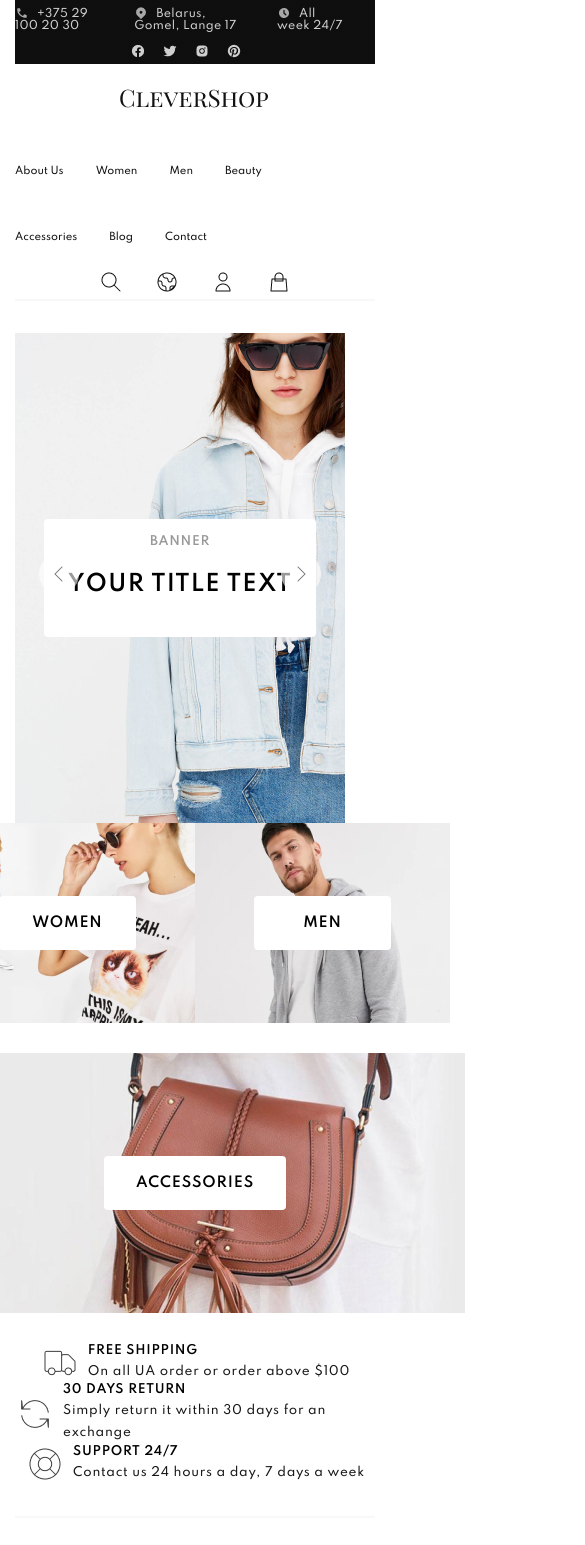
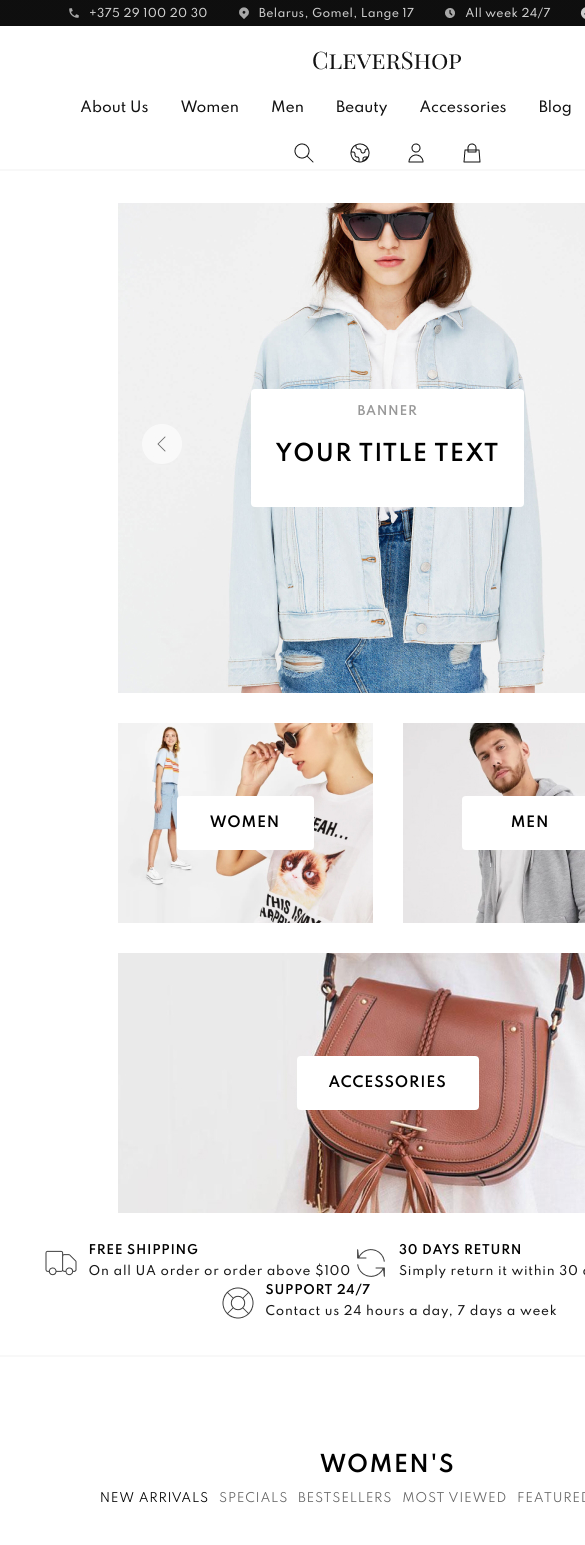
Before and after one commit to svetrima/training-shop, a React (Create React App) app: page /men in a window 390 px wide. Shown: the top 1545 px of the page, 585 px wide, since content can reach past the window. Built offline with nearby package versions, Linux system fonts and the light colour scheme.

Commit message:
fix: fix adaptive

```diff
--- a/src/Components/Blog/Blog.js
+++ b/src/Components/Blog/Blog.js
@@ -5,7 +5,8 @@ import '../../index.css';
 
 function Blog() {
     return (
-        <div className='blog wrapper'>
+        <div className='wrapper'>
+            <div className='blog'>
                 <div className='blog_header'>
                     <h2>Latest from blog</h2>
                     <span>see all</span>
@@ -30,9 +31,9 @@ function Blog() {
                         </div>
                     </div>
                 </div>
-        </div>);
-
-
+            </div>
+        </div>
+    );
 }
 
 export default Blog
--- a/src/Components/Footer/Footer.js
+++ b/src/Components/Footer/Footer.js
@@ -40,7 +40,8 @@ function Footer() {
                 </div>
             </div>
             <div className='footer_nav'>
-                <div className='layouts-4-columns wrapper'>
+                <div className='wrapper'>
+                <div className='layouts-4-columns'>
                     <div className='categories_links links'>
                         <h3>Categories</h3>
                         <ul className='links_list'>
@@ -74,6 +75,7 @@ function Footer() {
                         </ul>
                     </div>
                 </div>
+                </div>
             </div>
 
             <div className='footer_bottom wrapper'>
--- a/src/Components/Header/Header.css
+++ b/src/Components/Header/Header.css
@@ -150,7 +150,7 @@ header p {
 
 /***MEDIA***/
 /*media---1300рх до 768рх*/
-@media screen and (min-width:991px) and (max-width:1216px) {
+/*@media screen and (min-width:991px) and (max-width:1216px) {
     .description_block__content:not(:last-child) {
         margin-bottom: 32px;
     }
@@ -166,7 +166,7 @@ header p {
 }
 
 /*990*/
-@media screen and (min-width:500px) and (max-width:990px) {
+/*@media screen and (min-width:500px) and (max-width:990px) {
     .sub_block__women {
         margin-right: 30px;
     }
@@ -180,4 +180,19 @@ header p {
         margin-bottom: 30px;
         margin-right: 20px;
     }
+}*/
+
+/*375*/
+
+@media screen and (min-width:375px) and (max-width:1109px){
+    .main_block {
+        margin-right: 0;
+        margin-bottom: 30px;
+    }
+    .sub_block__women {
+        margin-right: 30px;
+    }
 }
+@media screen and (min-width:375px) and (max-width:767px){
+
+}
--- a/src/Components/List/List.css
+++ b/src/Components/List/List.css
@@ -88,7 +88,7 @@
 }
 
 /*990*/
-@media screen and (min-width:791px) and (max-width:990px) {
+/*@media screen and (min-width:791px) and (max-width:990px) {
     .cards .layouts-2-columns {
         justify-content: space-around;
     }
@@ -96,7 +96,7 @@
 }
 
 /*790*/
-@media screen and (min-width:360px) and (max-width:790px) {
+/*@media screen and (min-width:360px) and (max-width:790px) {
     .cards .layouts-2-columns {
         display: block;
     }
@@ -104,4 +104,10 @@
     .cards_title {
         margin-bottom: 20px;
     }
+}*/
+
+@media screen and (min-width:768px) and (max-width:1109px){
+    .cards .layouts-2-columns {
+        justify-content: space-around;
+    }
 }
--- a/src/Components/Navbar/Navbar.css
+++ b/src/Components/Navbar/Navbar.css
@@ -75,14 +75,14 @@ header {
 
 /***MEDIA***/
 /*media---1300рх до 768рх*/
-@media screen and (min-width:991px) and (max-width:1090px) {
+/*@media screen and (min-width:991px) and (max-width:1090px) {
     .wrapper {
         width: 900px;
     }
 }
 
 /*620*/
-@media screen and (min-width:360px) and (max-width:620px) {
+/*@media screen and (min-width:360px) and (max-width:620px) {
 
     li,
     .menu-item {
@@ -91,4 +91,10 @@ header {
     .bars_item{
         flex-wrap: wrap;
     }
+}*/
+
+@media screen and (min-width:375px) and (max-width:767px){
+    .logo{
+        padding-bottom:0;
+    }
 }
--- a/src/Components/News/News.css
+++ b/src/Components/News/News.css
@@ -69,15 +69,19 @@ p {
 }
 
 /*790*/
-@media screen and (min-width:360px) and (max-width:887px) {
+/*@media screen and (min-width:360px) and (max-width:887px) {
+
+}
+
+/*617*/
+/*@media screen and (min-width:360px) and (max-width:617px) {
+    .news_block {
+        width: 360px;
+    }
+}*/
+
+@media screen and (min-width:375px) and (max-width:1109px){
     .news_block__season {
         margin-bottom: 20px;
     }
 }
-
-/*617*/
-@media screen and (min-width:360px) and (max-width:617px) {
-    .news_block {
-        width: 360px;
-    }
-}
--- a/src/Components/News/News.js
+++ b/src/Components/News/News.js
@@ -5,7 +5,8 @@ import '../Header/Header.css'
 
 function News() {
     return (
-        <div className='news_block wrapper layouts-2-columns'>
+        <div className='wrapper'>
+            <div className='news_block layouts-2-columns'>
                 <div className='news_block__season'>
                     <div className='news_block__banner banner'>
                         <h3>New Season</h3>
@@ -19,6 +20,7 @@ function News() {
                     </div>
                 </div>
             </div>
+        </div>
     );
 
 }
--- a/src/Components/Special/Special.js
+++ b/src/Components/Special/Special.js
@@ -5,16 +5,19 @@ import '../../index.css';
 
 function Special() {
     return (
-        <div className='special wrapper'>
+        <div className='wrapper'>
+            <div className='special'>
                 <div className='offer'>
                     <h3>Special Offer</h3>
                     <p>Subscribe And <span className='sales'>Get 10% Off</span></p>
+                    <form>
                     <input type="email" name="email" id="email" placeholder="Enter your email" />
                     <button className='offer_btn btn'>subscribe</button>
-
+                    </form>
                 </div>
                 <div className='for_women'></div>
                 <div className='for_men'></div>
+            </div>
         </div>
     );
 }
--- a/src/index.css
+++ b/src/index.css
@@ -101,7 +101,7 @@ input::placeholder {
 }
 /***MEDIA***/
 /*media---1300рх до 768рх*/
-@media screen and (min-width:1217px) and (max-width:1300px) {
+/*@media screen and (min-width:1217px) and (max-width:1300px) {
 
 
   .wrapper{
@@ -111,7 +111,7 @@ input::placeholder {
   }
   /*.layouts-2-columns{
     justify-content: center;
-  }*/
+  }
 
   .layouts-4-columns{
     justify-content: space-evenly;
@@ -119,9 +119,9 @@ input::placeholder {
   .footer_nav .layouts-4-columns{
     justify-content: space-between;
   }
-  }
+  }*/
 /*1090*/
-@media screen and (min-width:991px) and (max-width:1216px) {
+/*@media screen and (min-width:991px) and (max-width:1216px) {
 
 
   .wrapper{
@@ -138,9 +138,9 @@ input::placeholder {
   .layouts-4-columns:not(.footer_block__top){
     justify-content: space-evenly;
   }
-  }
+  }*/
 /*990*/
-@media screen and (min-width:791px) and (max-width:990px) {
+/*@media screen and (min-width:791px) and (max-width:990px) {
   .wrapper{
     width:850px;
     padding-right:10px;
@@ -155,17 +155,17 @@ input::placeholder {
   .layouts-4-columns{
     justify-content: space-evenly;
   }
-  }
+  }*/
 /*887*/
-  @media screen and (min-width:791px) and (max-width:887px){
+ /* @media screen and (min-width:791px) and (max-width:887px){
     .wrapper{
       width:750px;
       padding-right:10px;
       padding-left:10px;
     }
-    }
+    }*/
     /*790*/
-  @media screen and (min-width:691px) and (max-width:790px){
+ /* @media screen and (min-width:691px) and (max-width:790px){
     .wrapper{
       width:650px;
       padding-right:10px;
@@ -180,9 +180,9 @@ input::placeholder {
     .layouts-4-columns{
       justify-content: space-around;
     }
-    }
+    }*/
 /*690*/
-    @media screen and (min-width:618px) and (max-width:690px){
+/*    @media screen and (min-width:618px) and (max-width:690px){
       .wrapper{
         width:540px;
         padding-right:10px;
@@ -197,9 +197,9 @@ input::placeholder {
       .layouts-4-columns{
         justify-content: space-around;
       }
-      }
+      }*/
       /*617*/
-    @media screen and (min-width:558px) and (max-width:617px){
+  /*  @media screen and (min-width:558px) and (max-width:617px){
       .wrapper{
         width:520px;
         padding-right:10px;
@@ -214,9 +214,9 @@ input::placeholder {
       .layouts-4-columns{
         justify-content: space-around;
       }
-      }
+      }*/
          /*617*/
-    @media screen and (min-width:360px) and (max-width:557px){
+   /* @media screen and (min-width:360px) and (max-width:557px){
       .wrapper{
         width:360px;
       }
@@ -229,4 +229,57 @@ input::placeholder {
       .layouts-4-columns{
         justify-content: space-around;
       }
-      }
+      }*/
+
+      /* media*/
+
+@media screen and (min-width:768px) and (max-width:1109px) {
+  body {
+      min-width: 768px;
+  }
+  .wrapper {
+      max-width: 935px;
+  }
+  .layouts-2-columns{
+    justify-content: center;
+  }
+  .layouts-3-columns{
+    justify-content: space-around;
+  }
+  .layouts-4-columns{
+    justify-content: space-around;
+  }
+}
+/*375*/
+
+@media screen and (min-width:375px) and (max-width:767px) {
+  body {
+      min-width: 375px;
+  }
+
+   .wrapper {
+      width: 715px;
+      padding-left: 30px;
+      padding-right: 30px;
+  }
+  .layouts-2-columns{
+    justify-content: center;
+  }
+
+  .layouts-3-columns{
+    justify-content: center;
+  }
+
+  .layouts-4-columns{
+    justify-content: space-around;
+  }
+
+}
+/*320*/
+@media screen and (min-width:320px) and (max-width:374px){
+  body {
+      min-width: 375px;
+  }
+
+
+}
--- a/src/pages/Product/Product.css
+++ b/src/pages/Product/Product.css
@@ -287,7 +287,7 @@ h4 {
     margin-bottom:10px;
 }
  /*1100*/
- @media screen and (min-width:559px) and (max-width:1200px){
+/* @media screen and (min-width:559px) and (max-width:1200px){
 
     .gallery {
       flex-wrap: wrap;
@@ -295,7 +295,7 @@ h4 {
 
     }
      /*1100*/
- @media screen and (min-width:360px) and (max-width:558px){
+ /*@media screen and (min-width:360px) and (max-width:558px){
     .wrapper{
         width:360px;
         padding:0;
@@ -311,4 +311,16 @@ h4 {
     .gallery_description__checkout .pay_links{
         flex-wrap: wrap;
     }
+}*/
+@media screen and (min-width:375px) and (max-width:767px){
+    .cards_content{
+        flex-direction:column;
+        align-items: center;
+    }
+    .cards_title{
+        margin-bottom:10px;
+    }
+    .layouts-4-columns{
+justify-content: space-evenly;
+    }
 }
```
Also changed, not shown: src/Components/Blog/Blog.css (+21 -11 lines), src/Components/Special/Special.css (+27 -9 lines). Lines whose indentation alone changed are shown as unchanged.
